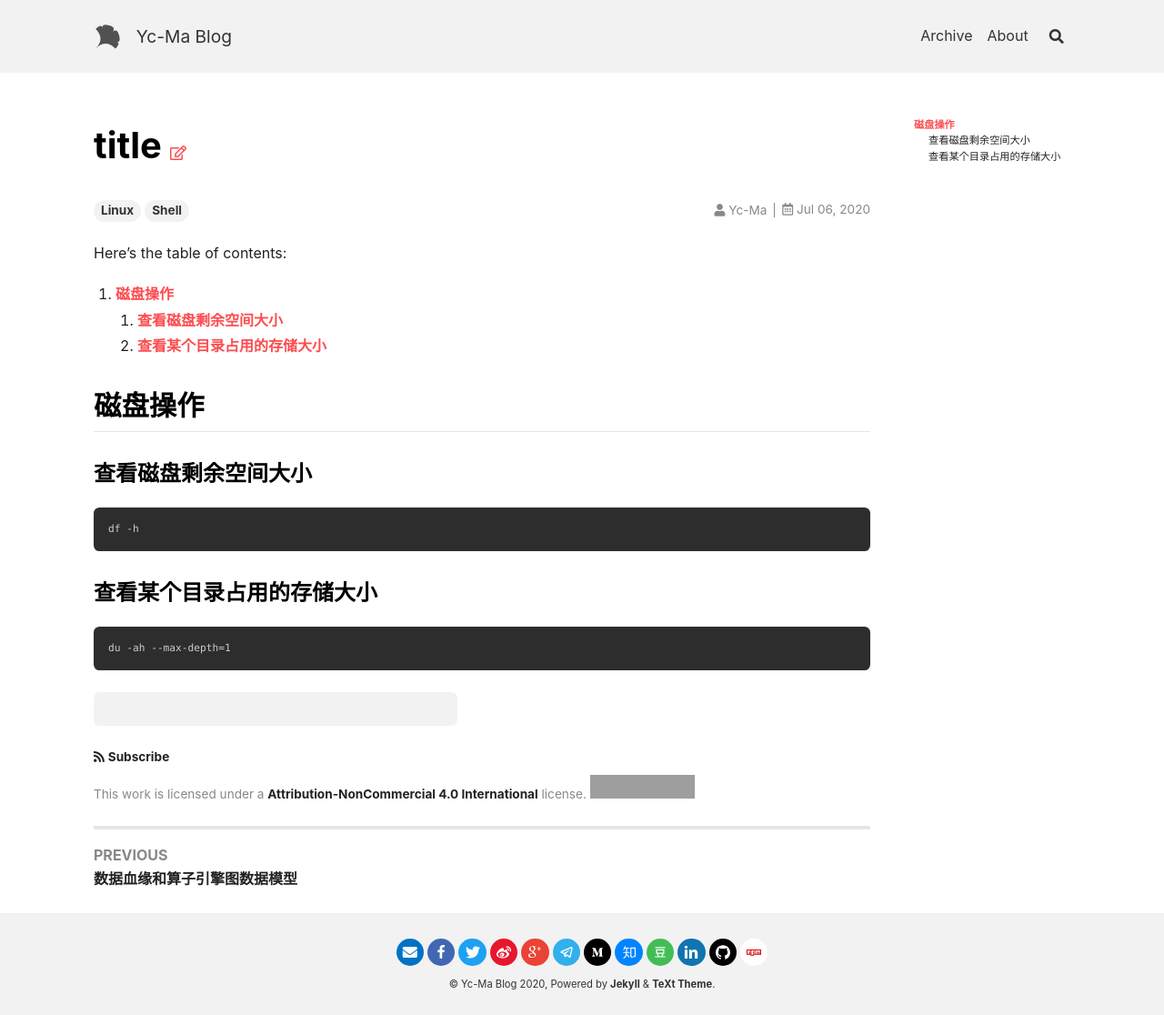
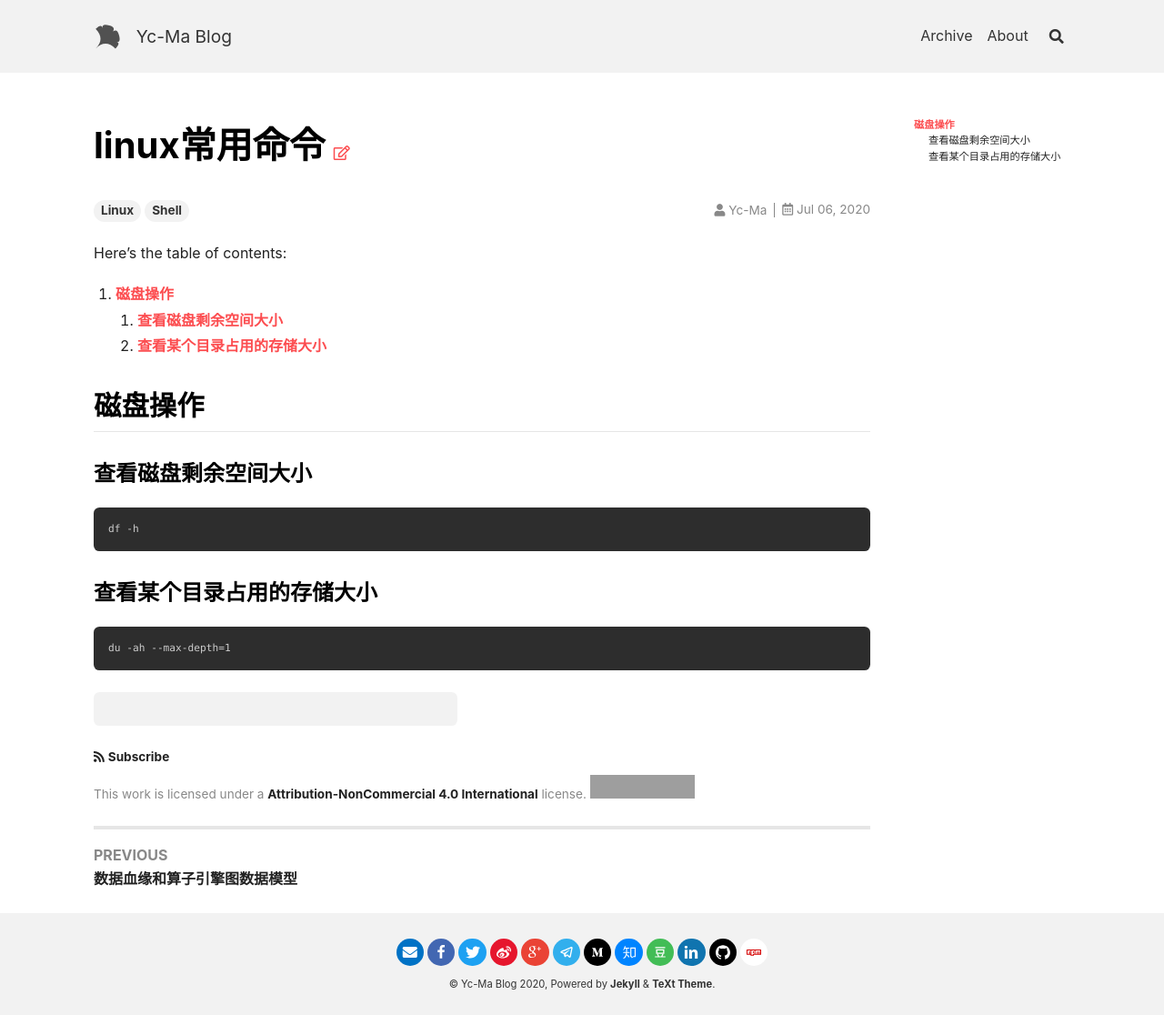
Before and after one commit to crazyyanchao/blog, a Jekyll site: the page built from _posts/2020-07-06-linux常用命令.md, in a window 1280 px wide. Shown: the whole page at 91% size. Built offline with Jekyll 4.4.1, drawn with Linux system fonts in a browser that asks for light colours; nearby versions of some CDN libraries; comment, search, counter and statistics services are not loaded; grey boxes are pictures that could not be loaded.

```diff
--- a/_posts/2020-07-06-linux常用命令.md
+++ b/_posts/2020-07-06-linux常用命令.md
@@ -1,5 +1,5 @@
 ---
-title: title
+title: linux常用命令
 tags: [Linux,Shell]
 author: Yc-Ma
 show_author_profile: true
```
